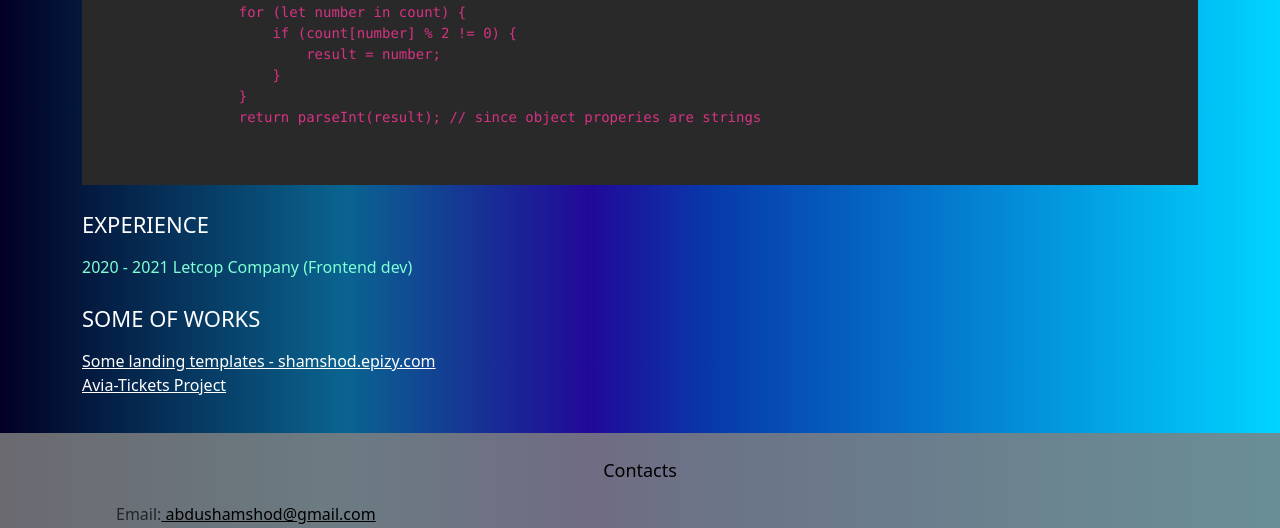
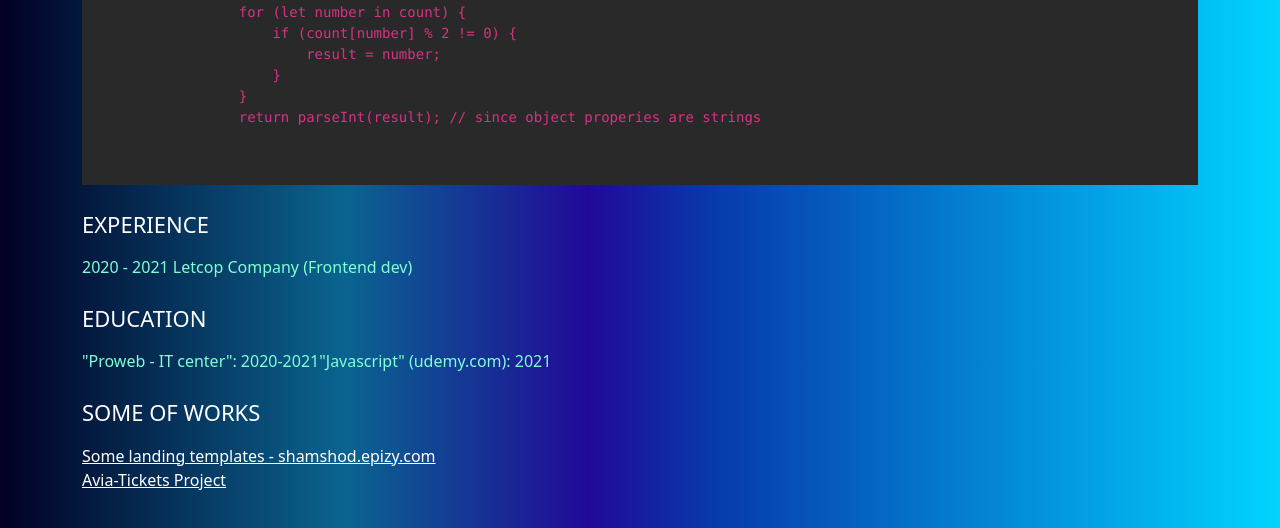
Before and after one commit to ShamshodIsayev/rsschool-cv, a plain HTML site: page index.html in a window 1280 px wide. Shown: the part 908-1436 px from the top of the page. Drawn offline with nearby package versions, Linux system fonts and the light colour scheme.

Commit message:
feat: add education category to index html

```diff
--- a/index.html
+++ b/index.html
@@ -133,6 +133,18 @@
         </section>
 
         <section class="main__section">
+          <h4 class="main_title">Education</h4>
+          <ul class="main_ul">
+            <li class="main__description">
+              "Proweb - IT center": 2020-2021
+            </li>
+            <li class="main__description">
+              "Javascript" (udemy.com):  2021
+            </li>
+          </ul>
+        </section>
+
+        <section class="main__section">
           <h4 class="main_title">Some of works</h4>
           <ul class="works_ul">
             <li class="main__description">
```
